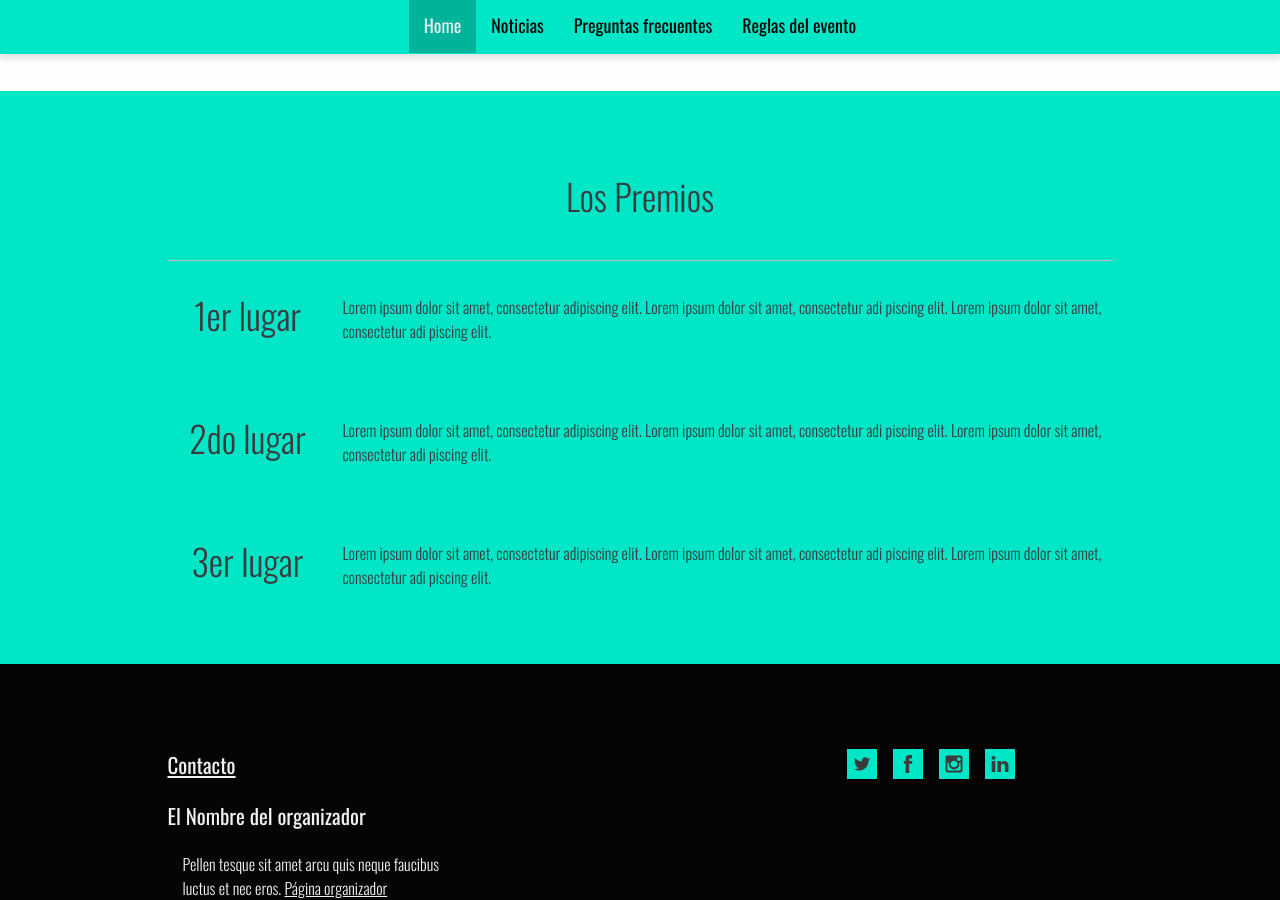
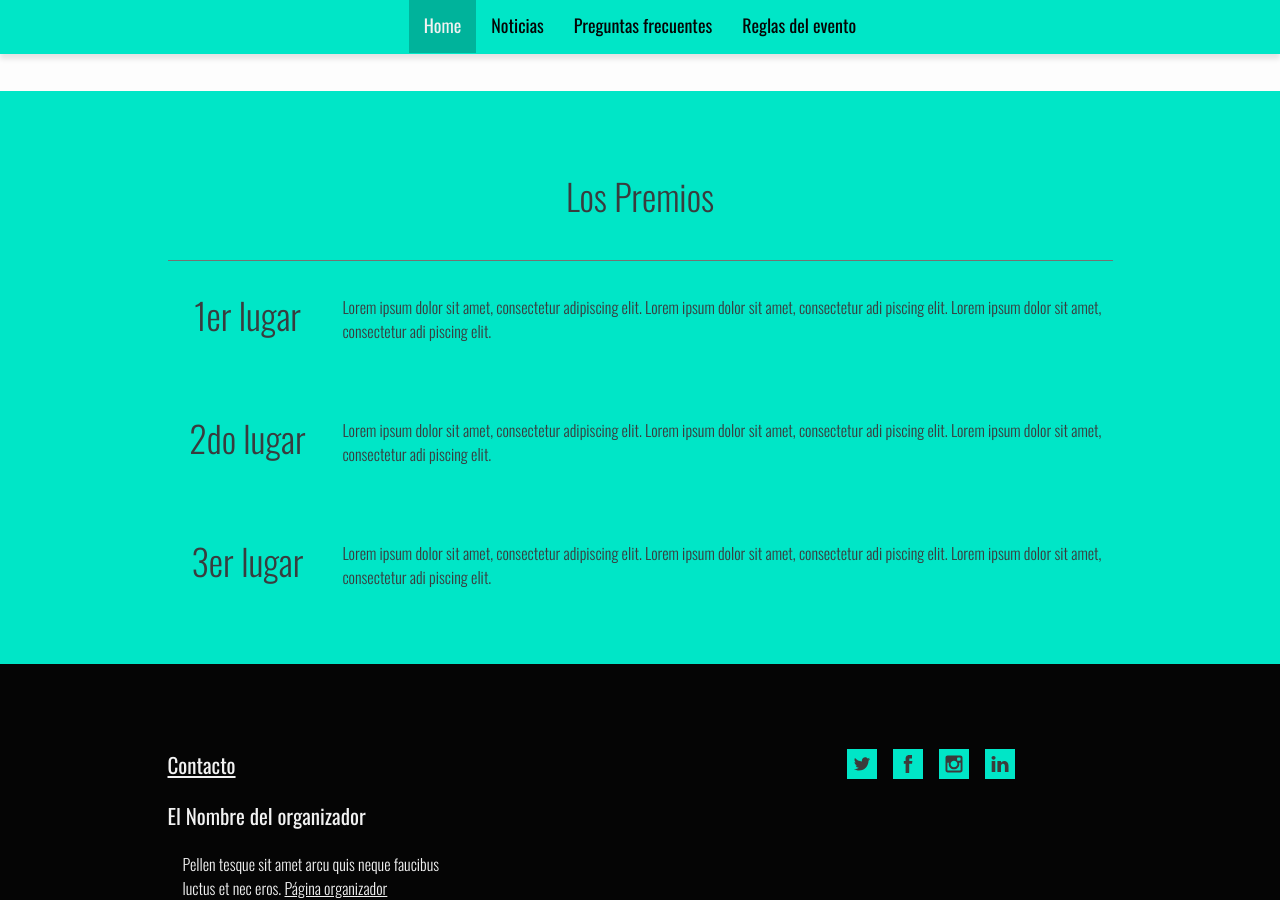
Before and after one commit to furia/dhrnndz, a Jekyll site: the page built from index.html, in a window 1280 px wide and 900 px high, scrolled down 3174 px. Built offline with Jekyll 4.4.1, drawn with Linux system fonts in a browser that asks for light colours; nearby versions of some CDN libraries.

Commit message:
Read me update

```diff
--- a/_sass/_site.scss
+++ b/_sass/_site.scss
@@ -202,7 +202,7 @@ p {
   }
 
   .border-title {
-    border-bottom: solid 1px lighten($secondary-color, 50%);
+    border-bottom: solid 1px darken($almost-white, 50%);
     margin-bottom: 0.938em;
   }
 
```
Also changed, not shown: README.md.
